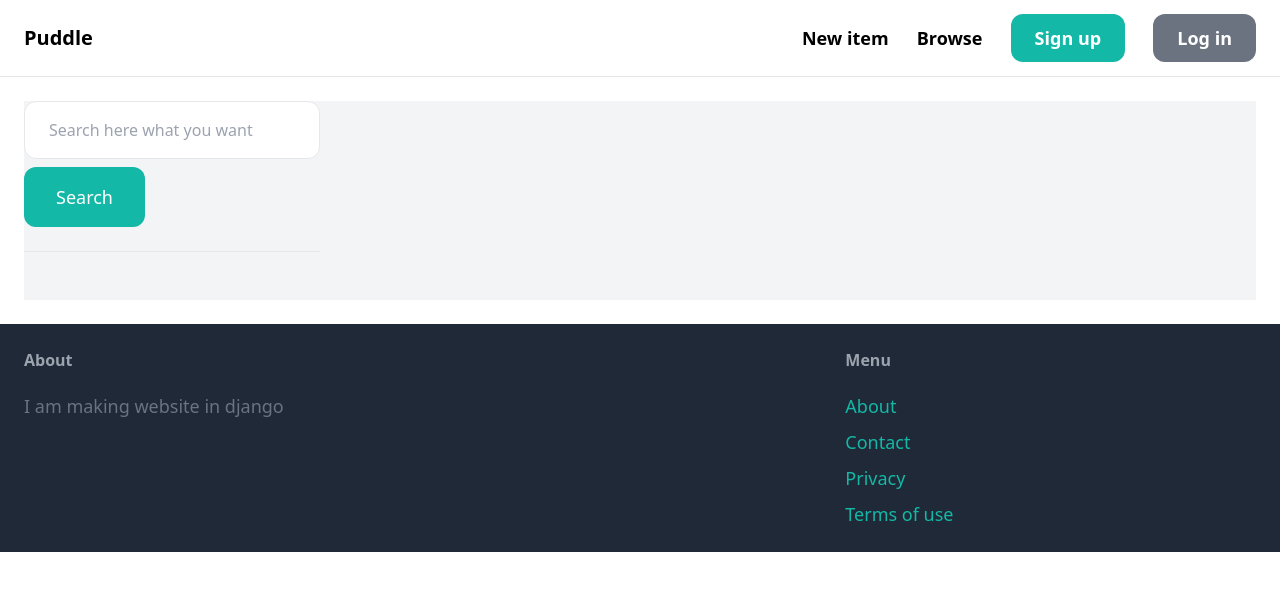
After one commit to Amna-Amna/Puddle, a Django app: page /items/ in a window 1280 px wide. The commit adds this page. Shown: the top 591 px of the page. Run offline with Django 4.2, Linux system fonts and the light colour scheme; data that the repository does not hold is empty; some libraries are stand-ins or nearby versions.

Commit message:
feat: Search ar is added

```diff
--- a/core/templates/core/base.html
+++ b/core/templates/core/base.html
@@ -16,7 +16,7 @@
         <a href="{%url 'item:new' %}" class="text-lg font-semibold hover:text-gray-500"
           >New item</a
         >
-        <a href="#" class="text-lg font-semibold hover:text-gray-500">Browse</a>
+        <a href="{% url 'item:items' %}" class="text-lg font-semibold hover:text-gray-500">Browse</a>
         {%if request.user.is_authenticated%}
         <a
           href="#"
--- /dev/null
+++ b/item/templates/item/items.html
@@ -0,0 +1,43 @@
+{% extends 'core/base.html' %}
+
+{% block title %}Items{% endblock %}
+
+{% block content %}
+  <div class='pb-6 grid grid-cols-4 gap-4 bg-gray-100'>
+    <div class='col-span-1'>
+      <form method = 'get' action='{%  url 'item:items'%}'>
+         <input name ='query' class='w-full py-4 px-6 border rounded-xl'  tye='text' value='{{query}}' placeholder = 'Search here what you want'>
+
+         <button class='mt-2 px-8 py-4 text-lg bg-teal-500 text-white rounded-xl'>Search</button>
+      </form>
+
+      <hr class='my-6'>
+      <p class='font-semibold'></p>
+      <ul>
+        {% for category in categories %}
+            <li class="py-2 px-2 rounded-xl{% if category.id == category_id %} bg-gray-200{% endif %}">
+                <a href="{% url 'item:items' %}?query={{ query }}&category={{ category.id }}">{{ category.name }}</a>
+            </li>
+        {% endfor %}
+      </ul>
+    </div>
+
+    <div class='col-span-3'>
+      <div class="grid grid-cols-3 gap-3">
+        {% for item in items %}
+          <div>
+            <a href="{% url 'item:detail' item.id %}">
+              <div><img src="{{ item.image.url }}" class="rounded-t-xl" /></div>
+              <div class="p-6 bg-white rounded-b-xl">
+                <h2 class="text-2xl">{{ item.name }}</h2>
+                <p class="text-grey-500">price:{{ item.price }}</p>
+              </div>
+            </a>
+          </div>
+        {% endfor %}
+      </div>
+    </div>
+  </div>
+
+
+{% endblock %}
--- a/item/urls.py
+++ b/item/urls.py
@@ -4,6 +4,7 @@ from . import views
 app_name = 'item'
 urlpatterns = [
     # Add a slash at the end of the path
+    path('', views.items, name='items'),
     path('new/', views.new, name='new'),
     path('<int:pk>/', views.detail, name='detail'),
     path('<int:pk>/delete/', views.delete, name='delete'),
--- a/item/views.py
+++ b/item/views.py
@@ -1,15 +1,40 @@
 from django.contrib.auth.decorators import login_required
+from django.db.models import Q
 from django.shortcuts import render, get_object_or_404, redirect
-from .models import Item
+from .models import Item,Category
+
+
 from .forms import NewItemForm, EditItemForm
 
-@login_required # add this decorator to protect the detail view
+
+def items(request):
+    query = request.GET.get('query', '')
+    category_id = request.GET.get('category', 0)
+    categories = Category.objects.all()
+
+    items = Item.objects.filter(is_sold=False)
+
+    if category_id:
+        items = items.filter(category_id=category_id)
+
+    if query:
+        items = items.filter(Q(name__icontains=query) | Q(description__icontains=query ))
+
+    return render(request, 'item/items.html',{
+            'items':items,
+            'query':query,
+            'categories': categories,
+            'category_id':int(category_id)
+    })
+
+
 def detail(request, pk):
     item = get_object_or_404(Item, pk=pk)
     related_items = Item.objects.filter(category = item.category,is_sold = False).exclude(pk=pk)[0:3]
 
     return render(request,'item/detail.html',{
         "item" :item,
+
         'related_items': related_items
     })
 
```
Also changed, not shown: media/item_images/chair1_fdkaD7o.jpg (added).
